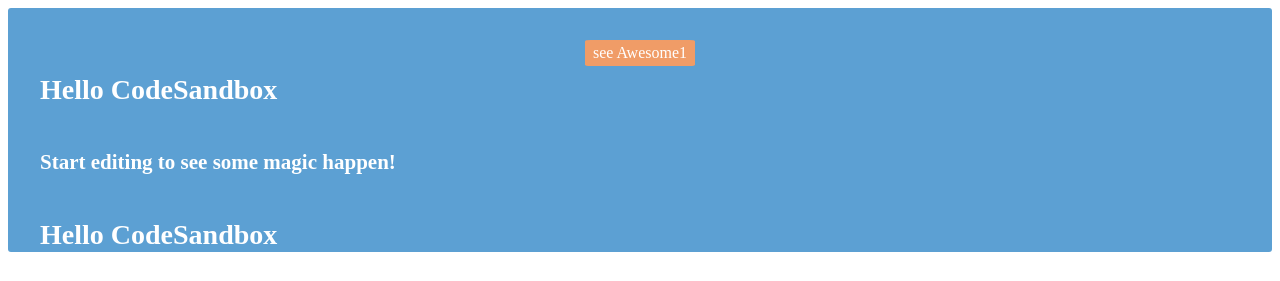
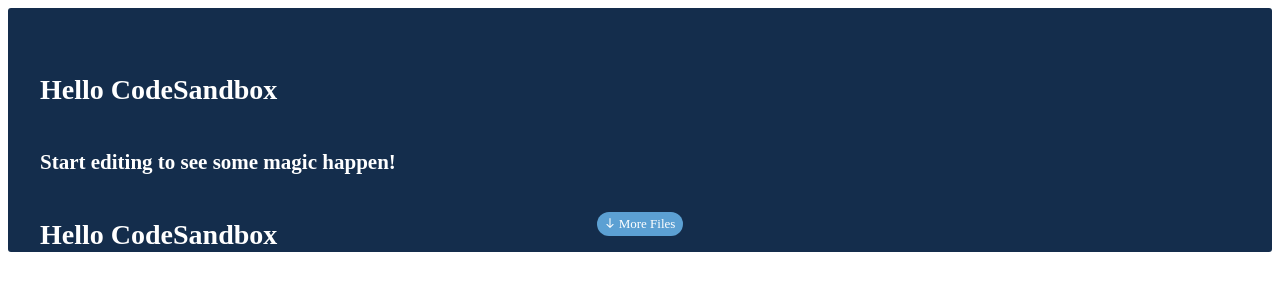
Before and after one commit to srikar0896/react-see-more, a React app: page / in a window 1280 px wide. Built offline with nearby package versions, Linux system fonts and the light colour scheme.

Commit message:
fixed see more button style

```diff
--- /dev/null
+++ b/src/ArrowDownIcon.js
@@ -0,0 +1,12 @@
+import React from 'react'
+
+const SvgComponent = props => (
+  <svg viewBox="0 0 21.825 21.825" {...props}>
+    <path
+      d="M16.791 13.254a1.112 1.112 0 0 1 1.587 0 1.14 1.14 0 0 1 0 1.587l-6.65 6.651a1.14 1.14 0 0 1-.809.333c-.317 0-.603-.127-.81-.333l-6.65-6.651c-.444-.444-.444-1.143 0-1.587s1.143-.444 1.587 0l4.746 4.762V1.111A1.116 1.116 0 0 1 10.918 0c.619 0 1.111.492 1.111 1.111v16.904l4.762-4.761z"
+      fill="#fff"
+    />
+  </svg>
+)
+
+export default SvgComponent
--- a/src/index.js
+++ b/src/index.js
@@ -1,6 +1,7 @@
 import React, { useEffect, useRef, useState } from "react";
 import ReactDOM from "react-dom";
 import { log } from './utils';
+import ArrowDownIcon from './ArrowDownIcon';
 import "./styles.css";
 
 const isElementInViewPort = element => {
@@ -43,14 +44,14 @@
         ) {
           const targetElement = child;
           if (isElementInViewPort(child)) {
-            console.log("Found@@");
+            log("In viewport");
             const tags = smartTags;
             tags.splice(0,1);
             setVisibility(false);
             setSmartTags(tags);
           } else {
             setVisibility(true);
-            console.log("Not found yet**");
+            log("Not in viewport");
           }
         }
       });
@@ -81,6 +82,7 @@
         showMoreButton && (
           <div className="seeMoreWrapper">
             <div className="seeMore" onClick={() => moveToElementView()}>
+              <ArrowDownIcon className="downArrowIcon"/>
               {smartTags[0].tagLabel}
             </div>
           </div>
@@ -93,9 +95,9 @@
 function App() {
   return (
     <SmartBox className="box" tags={[
-      { tagLabel: 'see Awesome1', tagId: 'awesome1'},
-      { tagLabel: 'see Awesome2', tagId: 'awesome2'},
-      { tagLabel: 'see Awesome3', tagId: 'awesome3'},
+      { tagLabel: 'More Files', tagId: 'awesome1'},
+      { tagLabel: 'Careers', tagId: 'awesome2'},
+      { tagLabel: 'Contact', tagId: 'awesome3'},
     ]}>
       <p>
         Lorem Ipsum is simply dummy text of the printing and typesetting industry. Lorem Ipsum has been the industry's standard dummy text ever since the 1500s, when an unknown printer took a galley of type and scrambled it to make a type specimen book. It has survived not only five centuries, but also the leap into electronic typesetting, remaining essentially unchanged. It was popularised in the 1960s with the release of Letraset sheets containing Lorem Ipsum passages, and more recently with desktop publishing software like Aldus PageMaker including versions of Lorem Ipsum.
--- a/src/styles.css
+++ b/src/styles.css
@@ -21,7 +21,7 @@
 
 .box{
   padding: 32px;
-  background: #5ca0d3;
+  background: #142d4c;
   border-radius: 3px;
   color: white;
   font-family: OpenSans;
@@ -39,12 +39,17 @@
 }
 
 .seeMore{
-  position: fixed;
-  top: 10%;
-  background: #f09c67;
+  position: relative;
+  top: -40px;
+  background: #5ca0d3;
   color: white;
   padding: 4px 8px;
-  border-radius: 5%;
-  margin-top: -40px;
+  border-radius: 30px;
   cursor: pointer;
+  font-size: 13px;
 }
+
+.downArrowIcon{
+  height: 10px;
+  margin-right: 4px;
+}
```
